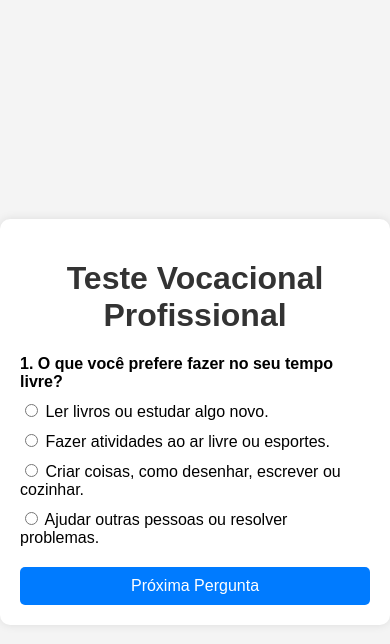
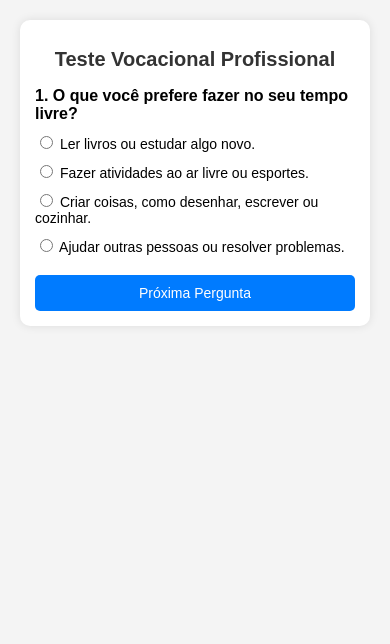
Before and after one commit to lucasmiguelabreu/vocational-test, a plain HTML site: page index.html in a window 390 px wide. Drawn offline with Linux system fonts and the light colour scheme.

Commit message:
inclusao de responsividade mobile

```diff
--- a/styles.css
+++ b/styles.css
@@ -65,3 +65,22 @@ button:hover {
     margin-top: 20px;
     text-align: center;
 }
+
+/* Responsividade */
+@media (max-width: 768px) {
+    body {
+        height: auto;
+        padding: 20px;
+        align-items: flex-start;
+    }
+    .container {
+        width: 100%;
+        padding: 15px;
+    }
+    h1 {
+        font-size: 20px;
+    }
+    label, button {
+        font-size: 14px;
+    }
+}
```
